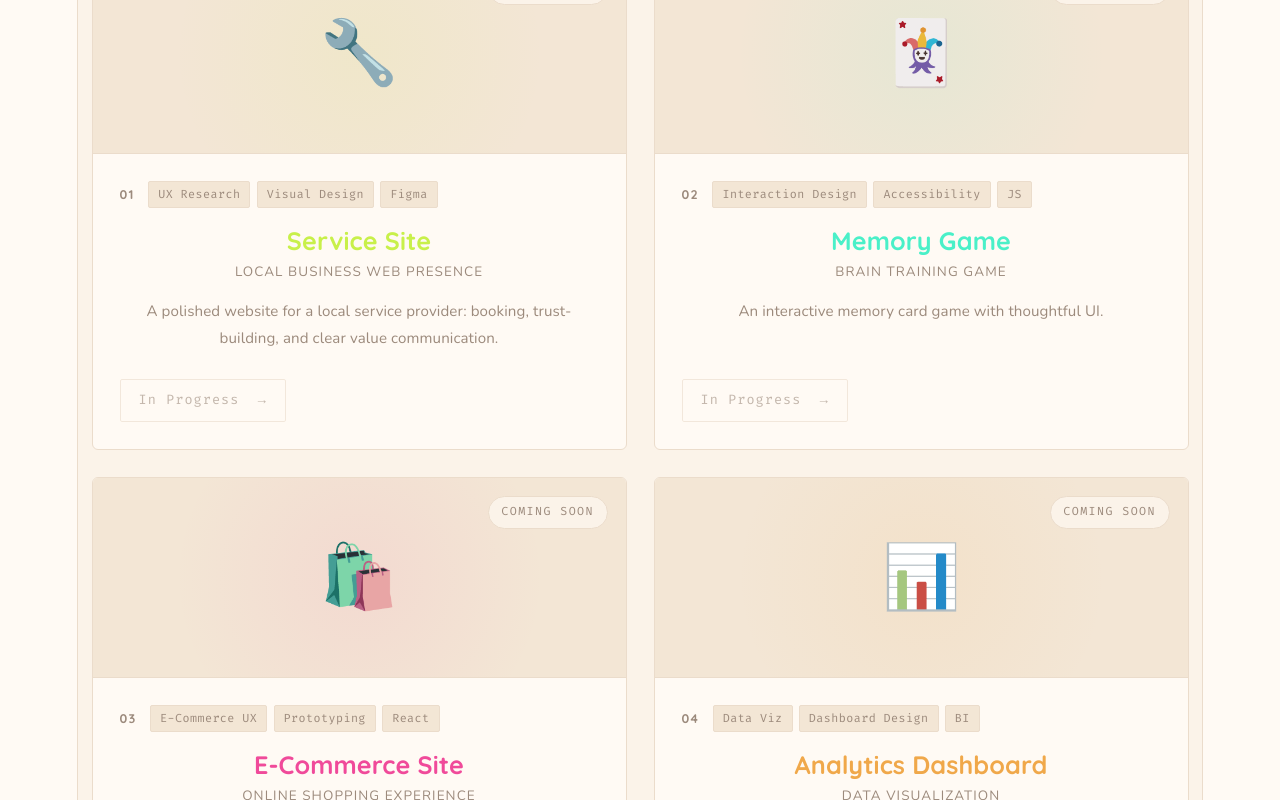
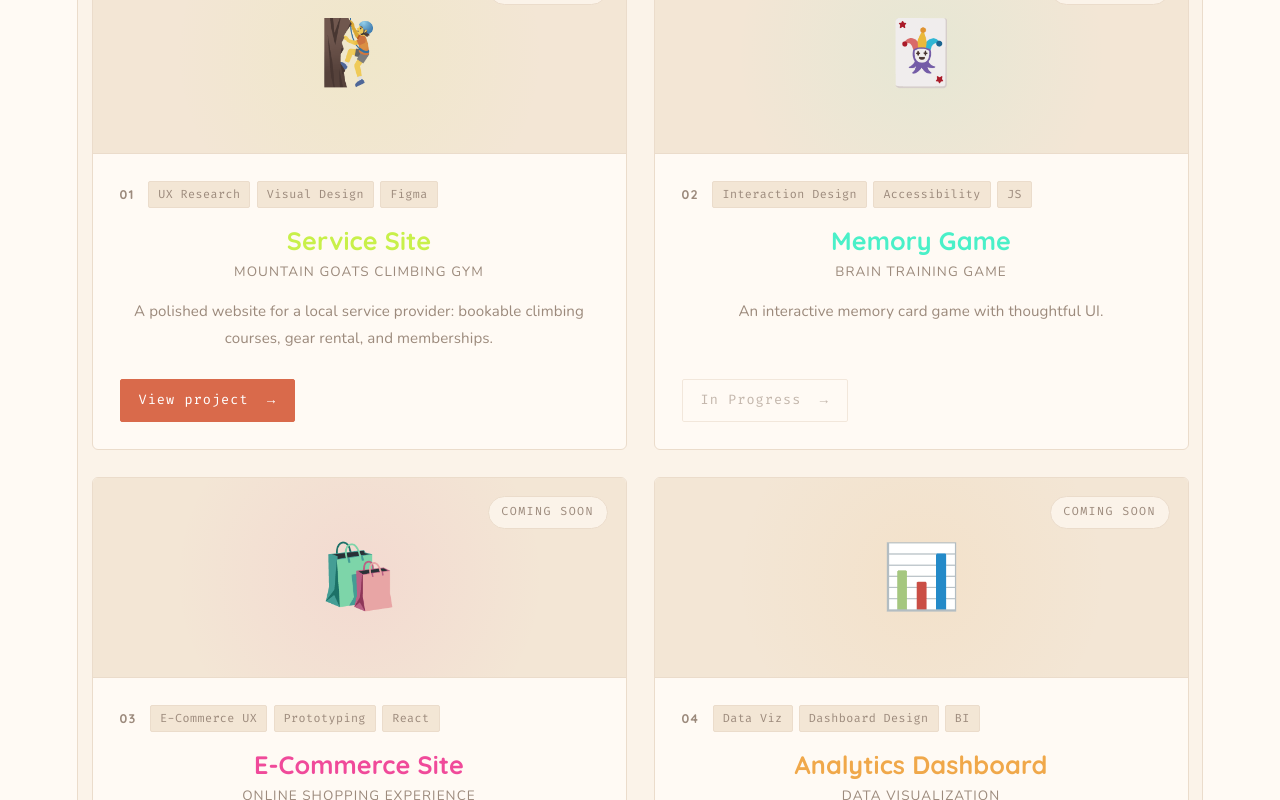
Before and after one commit to Rime6/my-portfolio, a React (Vite) app: page / in a window 1280 px wide. Shown: the part 3016-3816 px from the top of the page. Built offline with nearby package versions, Linux system fonts and the light colour scheme.

Commit message:
added link to my Service Site in my first project card

```diff
--- a/src/components/CaseStudies.css
+++ b/src/components/CaseStudies.css
@@ -165,3 +165,22 @@
   cursor: not-allowed;
   opacity: 0.6;
 }
+
+/* Actionable variant (links or non-disabled controls) */
+.cs-btn:not([disabled]) {
+  cursor: pointer;
+  opacity: 1;
+  background: var(--accent);
+  color: #fff;
+  border-color: var(--accent);
+  text-decoration: none;
+}
+
+.cs-btn:not([disabled]):hover {
+  filter: brightness(0.95);
+}
+
+.cs-btn:not([disabled]):focus {
+  outline: none;
+  box-shadow: 0 0 0 4px rgba(217,106,75,0.12);
+}
--- a/src/components/CaseStudies.jsx
+++ b/src/components/CaseStudies.jsx
@@ -4,11 +4,11 @@ const cases = [
   {
     id: '01',
     title: 'Service Site',
-    subtitle: 'Local business web presence',
-    desc: 'A polished website for a local service provider: booking, trust-building, and clear value communication.',
+    subtitle: 'Mountain Goats Climbing Gym',
+    desc: 'A polished website for a local service provider: bookable climbing courses, gear rental, and memberships.',
     tags: ['UX Research', 'Visual Design', 'Figma'],
     color: '#c8f04a',
-    placeholder: '🔧',
+    placeholder: '🧗',
   },
   {
     id: '02',
@@ -78,9 +78,20 @@ export default function CaseStudies() {
                   <p className="cs-subtitle">{c.subtitle}</p>
                   <p className="cs-desc">{c.desc}</p>
 
-                  <button className="cs-btn" disabled>
-                    In Progress &nbsp;→
-                  </button>
+                  {c.title === 'Service Site' ? (
+                    <a
+                      href="https://mountaingoatsclimbinggym.netlify.app/"
+                      target="_blank"
+                      rel="noopener noreferrer"
+                      className="cs-btn"
+                    >
+                      View project &nbsp;→
+                    </a>
+                  ) : (
+                    <button className="cs-btn" disabled>
+                      In Progress &nbsp;→
+                    </button>
+                  )}
                 </div>
               </div>
             </div>
```
